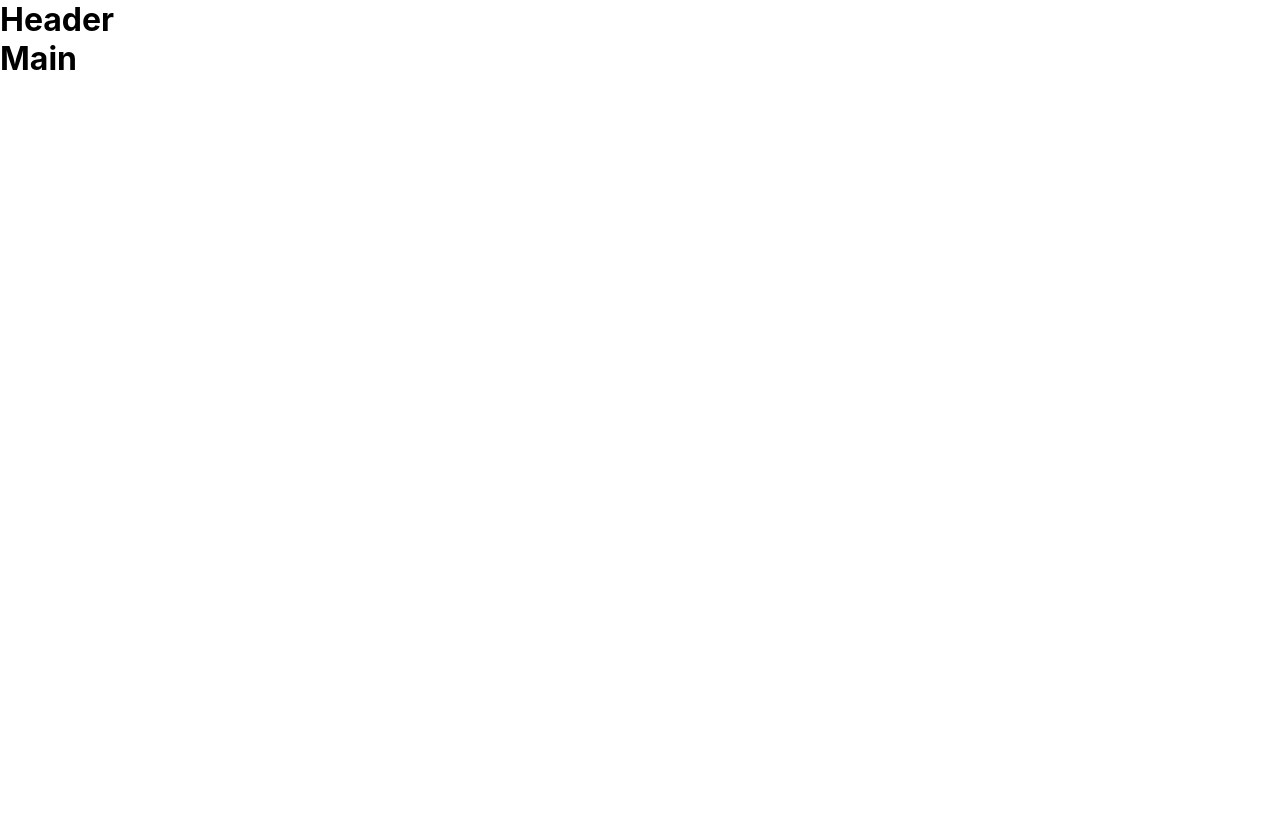
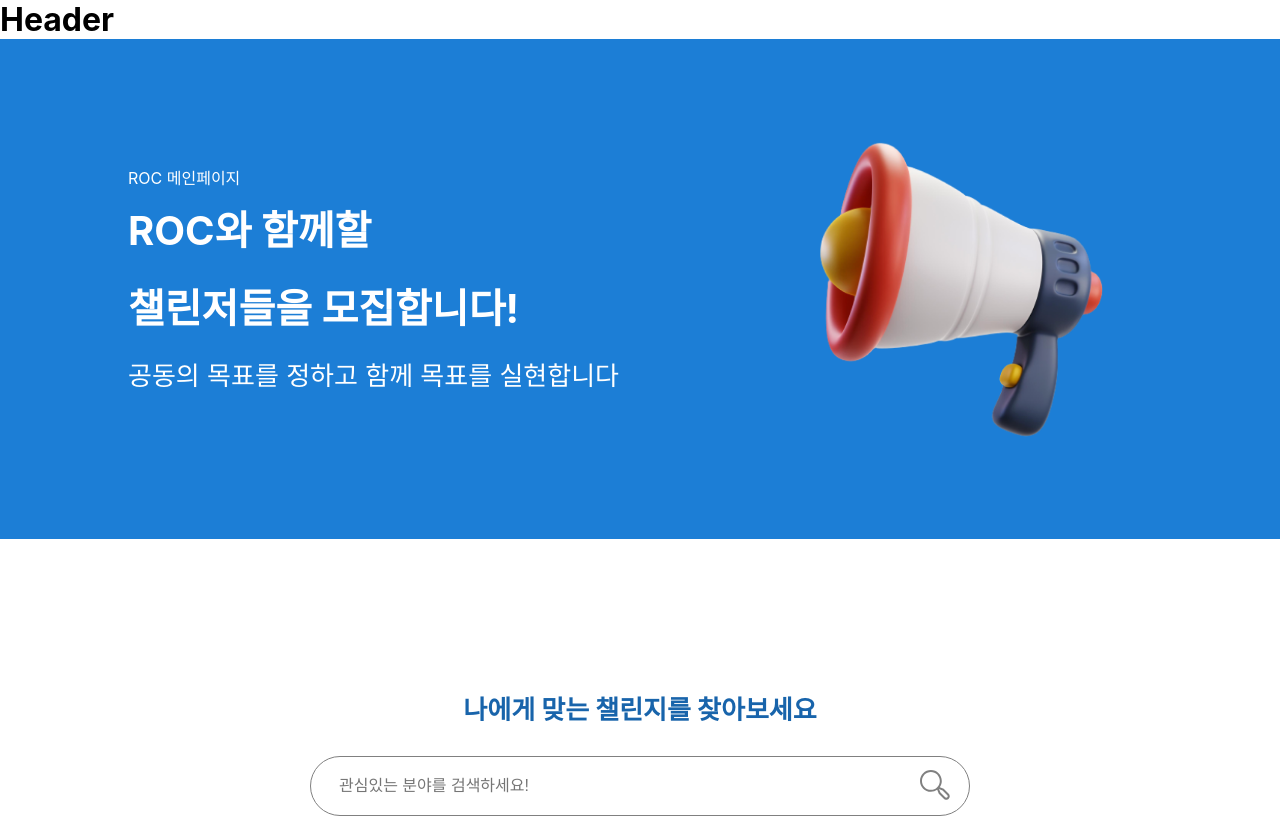
Before and after one commit to DSM-ROC/DSM-ROC_FrontEnd-V2, a React (Create React App) app: page / in a window 1280 px wide. Shown: the top 818 px of the page. Built offline with nearby package versions, Linux system fonts and the light colour scheme.

Commit message:
create : main

```diff
--- a/src/pages/main.tsx
+++ b/src/pages/main.tsx
@@ -1,9 +1,23 @@
+import styled from 'styled-components';
+import Banner from 'components/main/banner';
+import Search from 'components/main/search';
+import Recent from 'components/main/recent';
+import Popular from 'components/main/popular';
+
 const Main = (): JSX.Element => {
   return (
-    <>
-      <h1>Main</h1>
-    </>
+    <Container>
+      <Banner />
+      <Search />
+      <Recent />
+      <Popular />
+    </Container>
   );
 };
 
 export default Main;
+
+const Container = styled.div`
+  width: 100vw;
+  margin-bottom: 180px;
+`;
```
